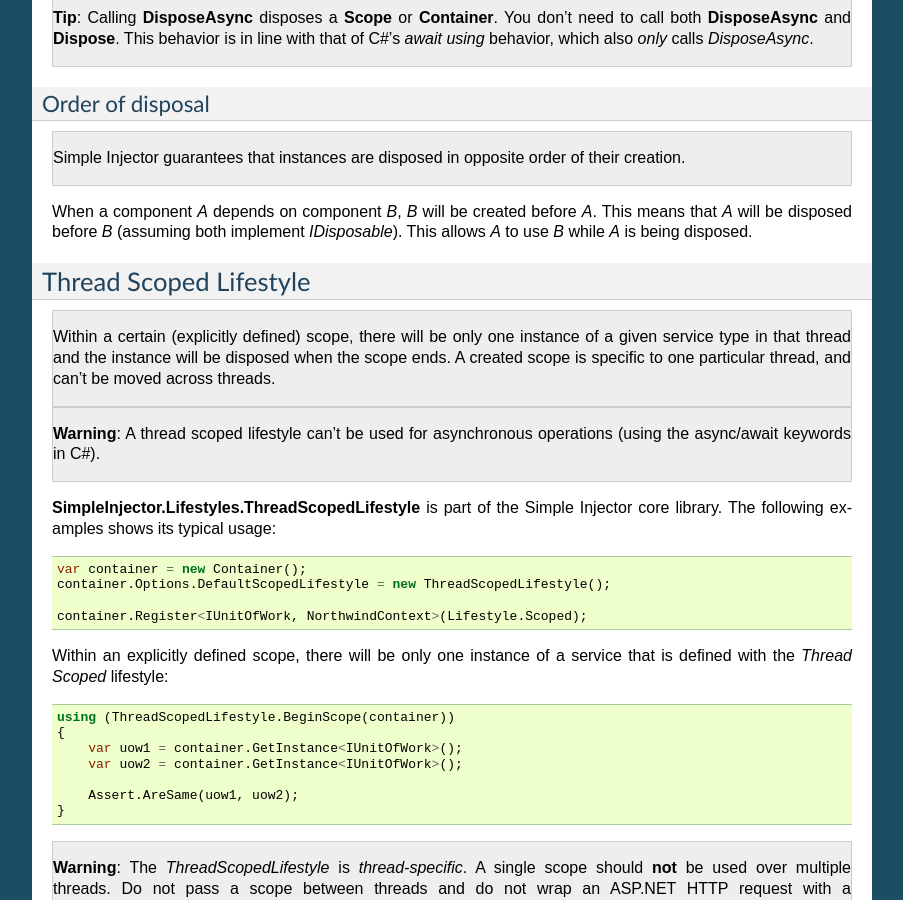
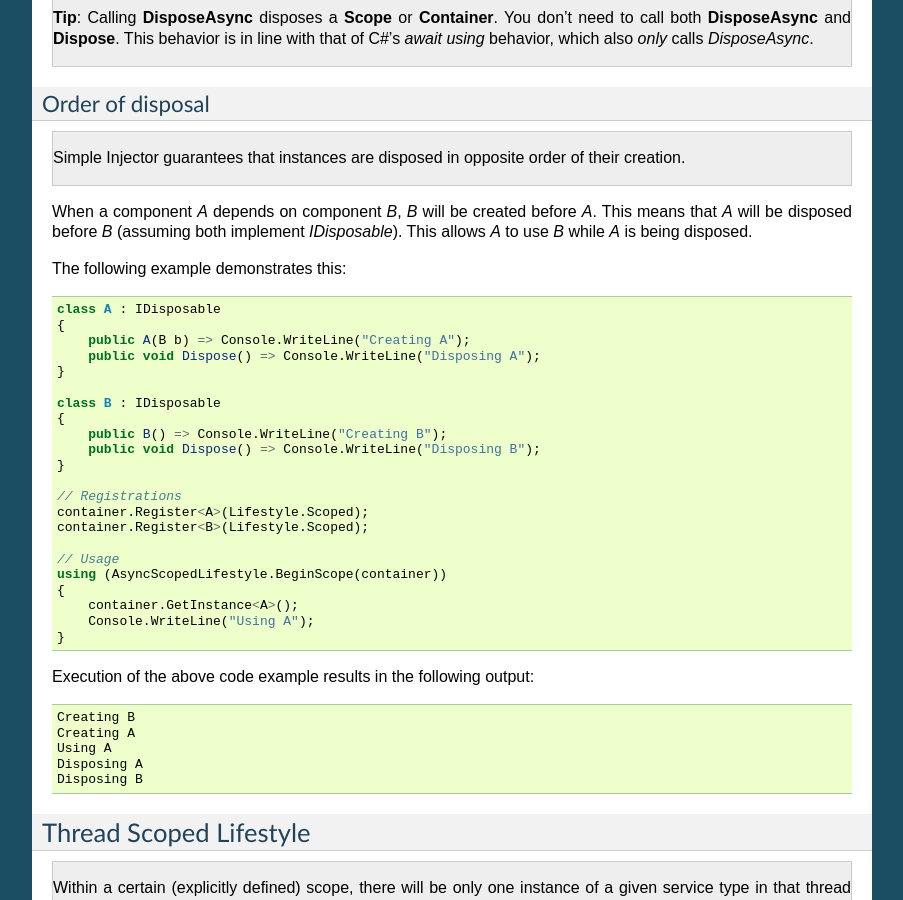
Before and after one commit to simpleinjector/Documentation, a Sphinx documentation site: the page built from source/lifetimes.rst, in a window 1280 px wide and 900 px high, scrolled down 5140 px. Shown: the whole window, without its empty margins (198-1101 px from the left). Built offline with Sphinx 7.4.7, drawn with Linux system fonts in a browser that asks for light colours.

Commit message:
Improved "order of disposal" section.

```diff
--- a/source/lifetimes.rst
+++ b/source/lifetimes.rst
@@ -261,6 +261,43 @@ Order of disposal
     Simple Injector guarantees that instances are disposed in opposite order of their creation.
 
 When a component *A* depends on component *B*, *B* will be created before *A*. This means that *A* will be disposed before *B* (assuming both implement *IDisposable*). This allows *A* to use *B* while *A* is being disposed.
+
+The following example demonstrates this:
+
+.. code-block:: c#
+
+    class A : IDisposable
+    {
+        public A(B b) => Console.WriteLine("Creating A");
+        public void Dispose() => Console.WriteLine("Disposing A");
+    }
+
+    class B : IDisposable
+    {
+        public B() => Console.WriteLine("Creating B");
+        public void Dispose() => Console.WriteLine("Disposing B");
+    }
+
+    // Registrations
+    container.Register<A>(Lifestyle.Scoped);
+    container.Register<B>(Lifestyle.Scoped);
+
+    // Usage
+    using (AsyncScopedLifestyle.BeginScope(container))
+    {
+        container.GetInstance<A>();
+        Console.WriteLine("Using A");
+    }
+
+Execution of the above code example results in the following output:
+
+.. code-block:: c#
+
+    Creating B
+    Creating A
+    Using A
+    Disposing A
+    Disposing B
 
 
 .. _PerLifetimeScope:
```
